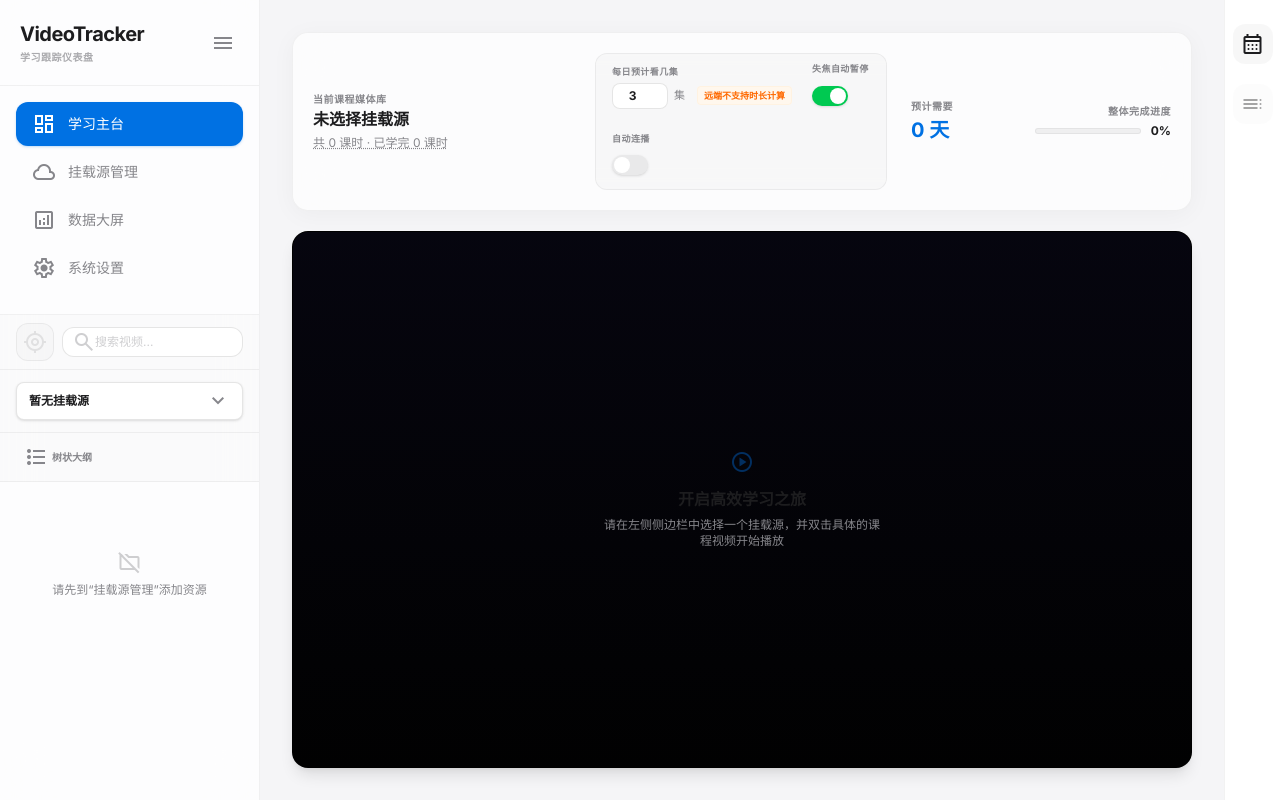
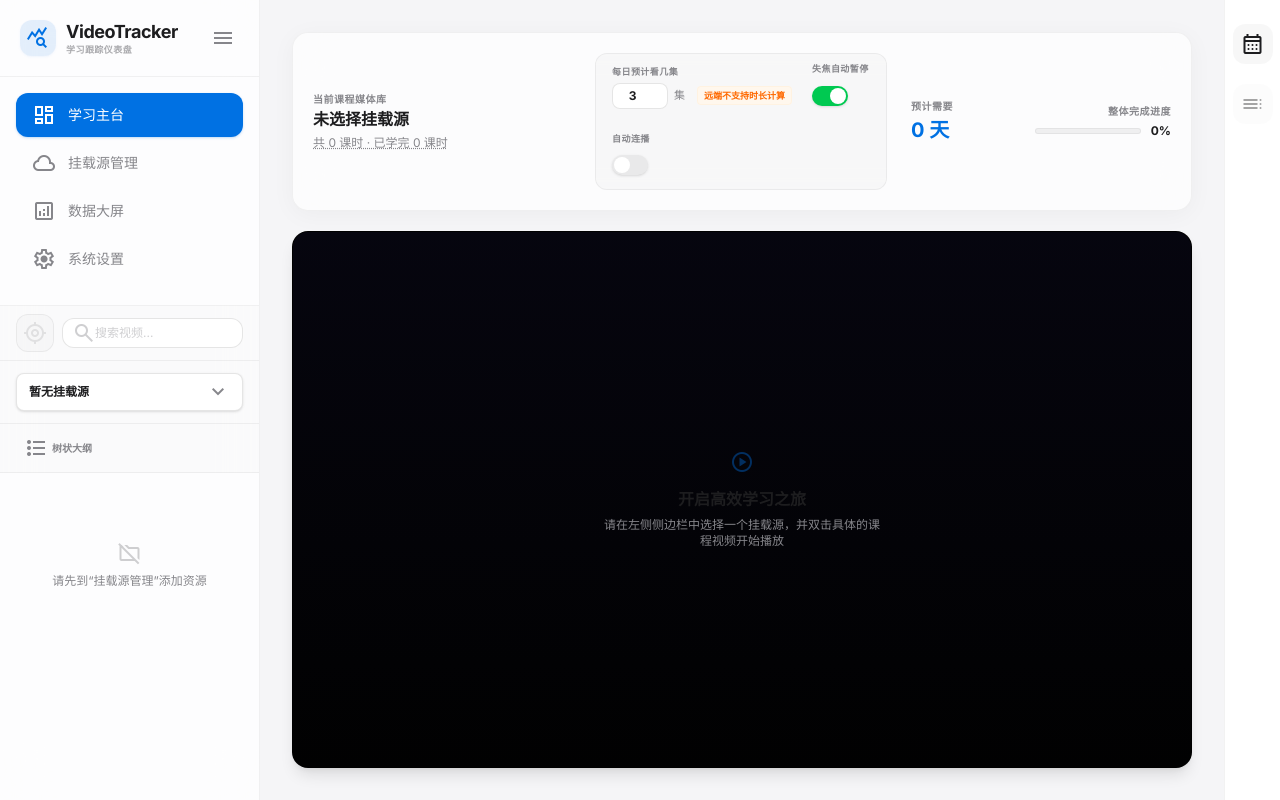
Before and after one commit to zzf-857/VideoTracker, a React (Vite) app: page / in a window 1280 px wide. Built offline with nearby package versions, Linux system fonts and the light colour scheme.

Commit message:
style: 隐藏顶部原生菜单栏并为侧边栏标题添加 Stats 图标

```diff
--- a/package.json
+++ b/package.json
@@ -1,6 +1,6 @@
 {
   "name": "videotracker",
-  "version": "1.0.6",
+  "version": "1.0.7",
   "description": "",
   "main": "dist-electron/index.js",
   "scripts": {
--- a/src/main/index.ts
+++ b/src/main/index.ts
@@ -1,4 +1,4 @@
-import { app, BrowserWindow, ipcMain, dialog } from 'electron';
+import { app, BrowserWindow, ipcMain, dialog, Menu } from 'electron';
 import { autoUpdater } from 'electron-updater';
 import * as path from 'path';
 import * as fs from 'fs';
@@ -439,6 +439,9 @@ app.whenReady().then(() => {
   // 初始化自动更新
   setupAutoUpdater();
 
+  // 隐藏顶部默认工具菜单栏
+  Menu.setApplicationMenu(null);
+
   // 注册 IPC Handler 供 preload 调用
 
   // 选择文件夹对话框
--- a/src/renderer/components/Sidebar.tsx
+++ b/src/renderer/components/Sidebar.tsx
@@ -663,11 +663,16 @@ export default function Sidebar({
       <aside className="w-full flex flex-col bg-white/80 backdrop-blur-xl border-r border-black/5 h-full overflow-hidden select-none">
         {/* 顶部 Logo 与系统标头 */}
         <div className="p-5 border-b border-black/5 flex items-center justify-between">
-          <div>
-            <h1 className="text-xl font-headline font-extrabold tracking-tight text-on-surface">VideoTracker</h1>
-            <p className="text-[10px] text-on-surface-variant font-bold uppercase tracking-wider mt-0.5 opacity-70">
-              学习跟踪仪表盘
-            </p>
+          <div className="flex items-center gap-2.5">
+            <div className="w-9 h-9 rounded-xl bg-primary/10 text-primary flex items-center justify-center flex-shrink-0 shadow-sm shadow-primary/5">
+              <span className="material-symbols-outlined text-[20px] font-bold">query_stats</span>
+            </div>
+            <div>
+              <h1 className="text-lg font-headline font-extrabold tracking-tight text-on-surface leading-none">VideoTracker</h1>
+              <p className="text-[9px] text-on-surface-variant font-bold uppercase tracking-wider opacity-70 leading-none mt-1">
+                学习跟踪仪表盘
+              </p>
+            </div>
           </div>
 
           {/* 收起侧边栏按钮 */}
```
